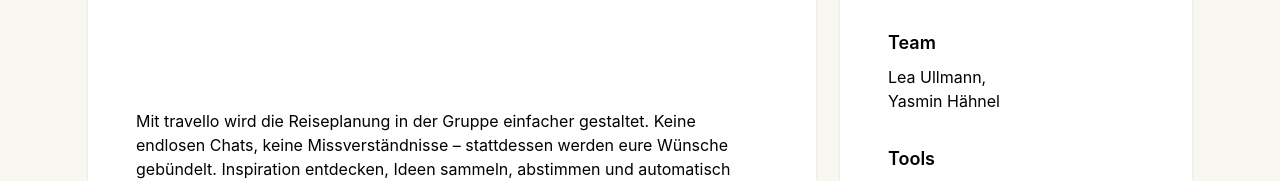
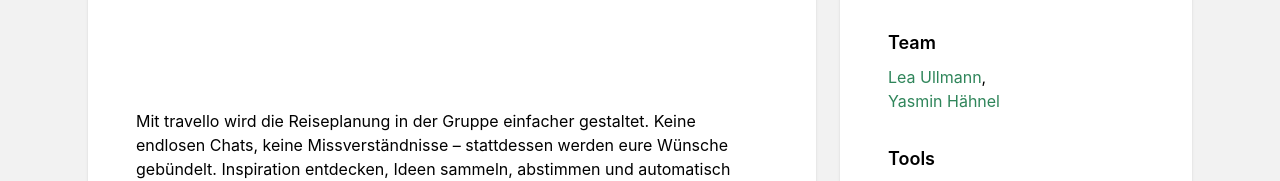
Before and after one commit to Eric-Hochstatter/Portfolio, a Nuxt app: page /projects/travello in a window 1280 px wide. Shown: the part 243-424 px from the top of the page. Built offline with nearby package versions, Linux system fonts and the light colour scheme.

Commit message:
Implement code changes to enhance functionality and improve performance

```diff
--- a/components/InternshipNotice.vue
+++ b/components/InternshipNotice.vue
@@ -23,7 +23,7 @@
       </a>
 
       <!-- LinkedIn Link -->
-      <a href="https://www.linkedin.com/in/eric-hochstatter-91b368358/" target="_blank" rel="noopener noreferrer" class="contact-link flex items-center">
+      <a href="https://www.linkedin.com/in/eric-hochstatter/" target="_blank" rel="noopener noreferrer" class="contact-link flex items-center">
         <svg class="w-5 h-5 mr-1" fill="currentColor" viewBox="0 0 24 24" xmlns="http://www.w3.org/2000/svg">
           <path d="M19 0h-14c-2.761 0-5 2.239-5 5v14c0 2.761 2.239 5 5 5h14c2.762 0 5-2.239 5-5v-14c0-2.761-2.238-5-5-5zm-11 19h-3v-11h3v11zm-1.5-12.268c-.966 0-1.75-.79-1.75-1.764s.784-1.764 1.75-1.764 1.75.79 1.75 1.764-.783 1.764-1.75 1.764zm13.5 12.268h-3v-5.604c0-3.368-4-3.113-4 0v5.604h-3v-11h3v1.765c1.396-2.586 7-2.777 7 2.476v6.759z"/>
         </svg>
--- a/pages/index.vue
+++ b/pages/index.vue
@@ -32,6 +32,6 @@ import FloatingMenu from "@/components/FloatingMenu.vue";
 
 <style scoped>
 .bg-beige {
-	background-color: #f8f8f1;
+	background-color: #F2F2F2;
 }
 </style>
--- a/pages/projects/travello.vue
+++ b/pages/projects/travello.vue
@@ -42,13 +42,13 @@
             </div>
 
             <!-- Team -->
-            <div>
-              <h3 class="text-lg font-semibold mb-2">Team</h3>
-              <p>
-                Lea Ullmann,<br>
-                Yasmin Hähnel
-              </p>
-            </div>
+           <div>
+  <h3 class="text-lg font-semibold mb-2">Team</h3>
+  <p>
+    <a href="https://leaullmann.de/" target="_blank" rel="noopener noreferrer" class="team-link">Lea Ullmann</a>,<br>
+    <a href="https://yasminhaehnel.com/" target="_blank" rel="noopener noreferrer" class="team-link">Yasmin Hähnel</a>
+  </p>
+</div>
 
             <!-- Tools -->
             <div>
@@ -75,7 +75,7 @@
         <!-- Wireframes-Bereich ohne Kachel, direkt auf Hintergrund -->
       <div class="mt-16 mb-16">
         <img
-          src="/images/projects/Hobbys.png"
+          src="/images/projects/travello/Travello-Skizzen.png"
           alt="travello Wireframes"
           class="w-full max-w-6xl mx-auto"
           onerror="this.src='/images/placeholder.jpg'"
@@ -195,7 +195,7 @@
 
 <style scoped>
 .bg-beige {
-  background-color: #f8f8f1;
+  background-color: #F2F2F2;
 }
 
 .back-link {
@@ -208,4 +208,16 @@
 .back-link:hover svg {
   transform: translateX(-4px);
 }
+
+/* Styling für Team-Links */
+.team-link {
+  color: #2f855a; /* Grüne Farbe, passend zum Rest deiner Seite */
+  transition: color 0.3s;
+  text-decoration: none;
+}
+
+.team-link:hover {
+  color: #1c5337; /* Dunkleres Grün beim Hover */
+  text-decoration: underline;
+}
 </style>
```
Also changed, not shown: public/images/projects/travello/Travello-Skizzen.png (added).
